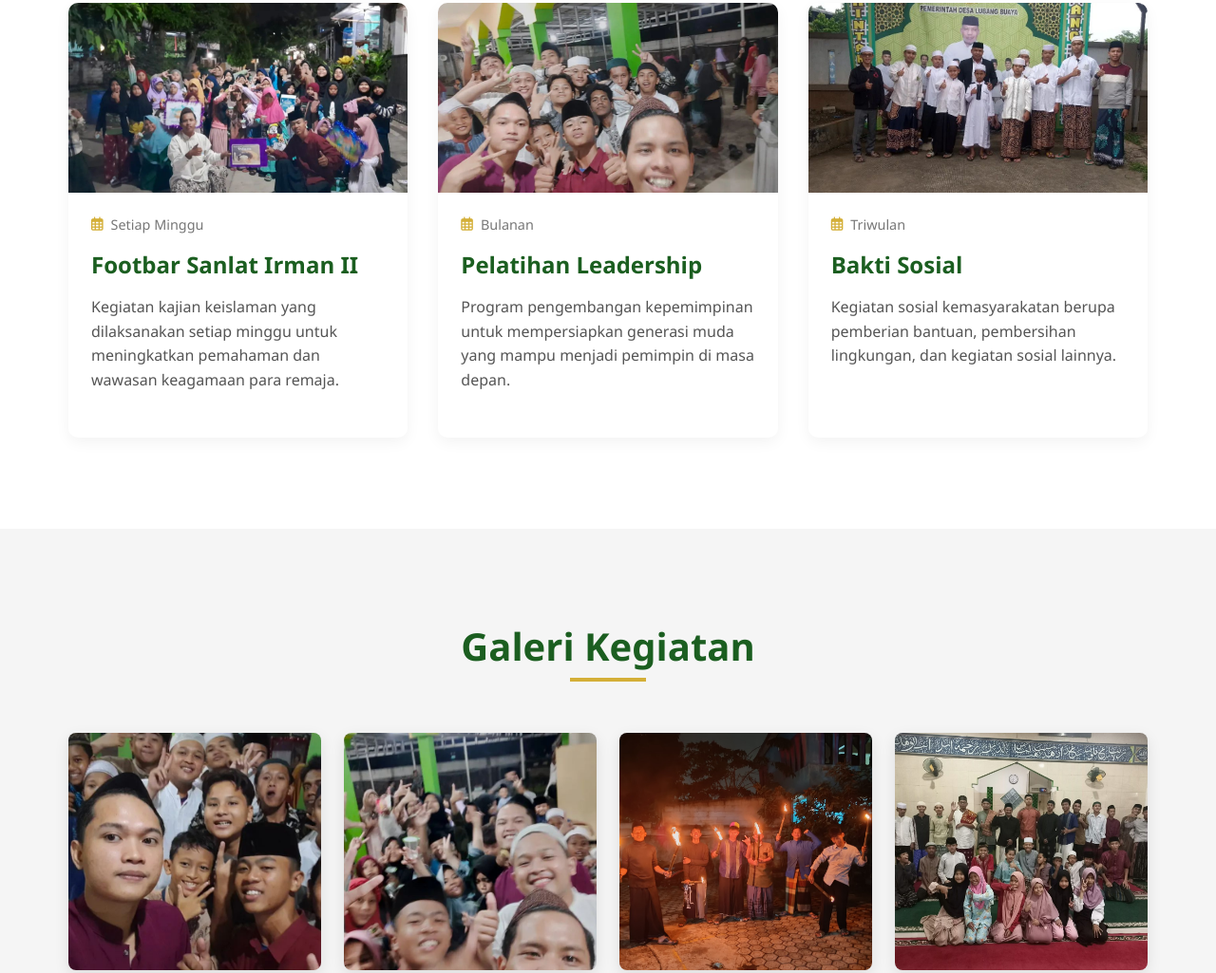
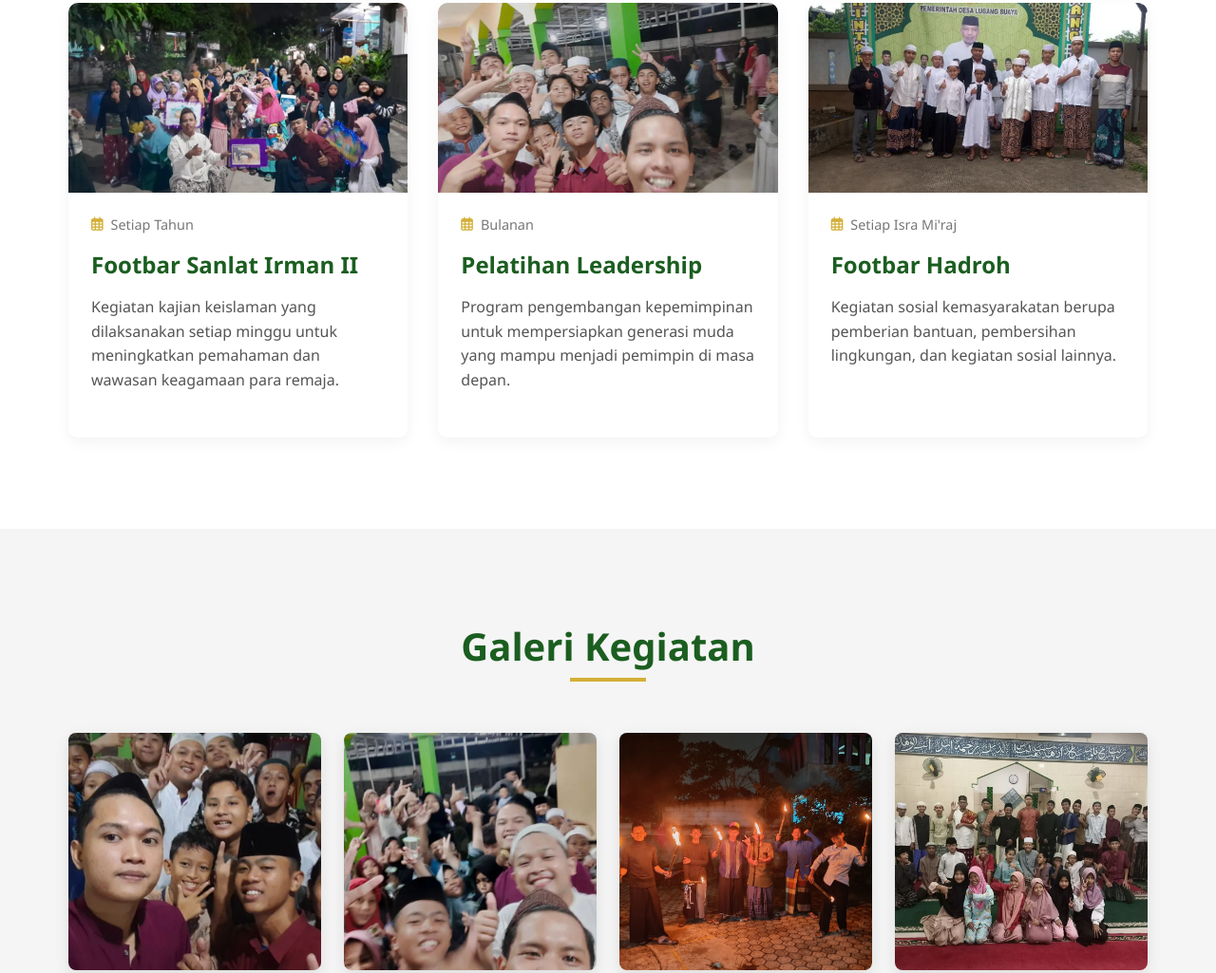
Before and after one commit to Mgna2/IKATAN-REMAJA-MASJID, a plain HTML site: page index.html in a window 1280 px wide. Shown: the part 1880-2905 px from the top of the page at 95% size. Drawn offline with Linux system fonts and the light colour scheme.

Commit message:
index.html

```diff
--- a/index.html
+++ b/index.html
@@ -113,7 +113,7 @@
                     <div class="activity-content">
                         <div class="activity-date">
                             <i class="far fa-calendar-alt"></i>
-                            <span>Setiap Minggu</span>
+                            <span>Setiap Tahun</span>
                         </div>
                         <h3>Footbar Sanlat Irman II</h3>
                         <p>Kegiatan kajian keislaman yang dilaksanakan setiap minggu untuk meningkatkan pemahaman dan wawasan keagamaan para remaja.</p>
@@ -141,9 +141,9 @@
                     <div class="activity-content">
                         <div class="activity-date">
                             <i class="far fa-calendar-alt"></i>
-                            <span>Triwulan</span>
+                            <span>Setiap Isra Mi'raj</span>
                         </div>
-                        <h3>Bakti Sosial</h3>
+                        <h3>Footbar Hadroh</h3>
                         <p>Kegiatan sosial kemasyarakatan berupa pemberian bantuan, pembersihan lingkungan, dan kegiatan sosial lainnya.</p>
 
                     </div>
```
